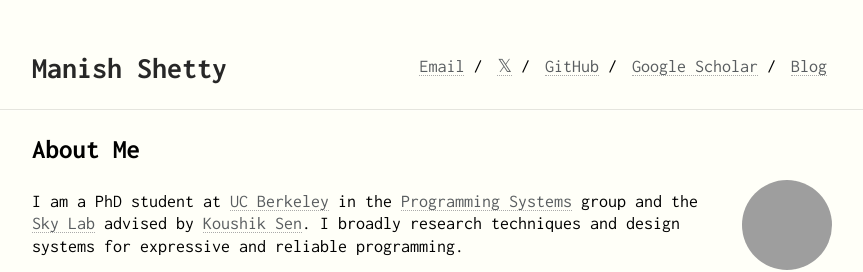
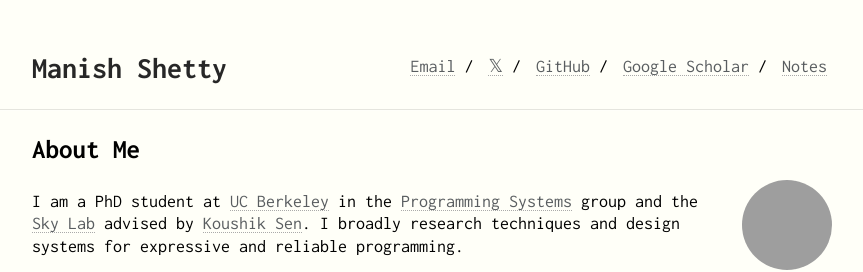
Before and after one commit to manishshettym/manishshettym.github.io, a Jekyll site: the page built from index.md, in a window 1280 px wide, cut to the strip 0-272 px from the top of the page. Shown: the whole strip, without its empty margins (208-1071 px from the left). Built offline with Jekyll 4.4.1, drawn with Linux system fonts in a browser that asks for light colours; grey boxes are pictures that could not be loaded.

Commit message:
feat: blog -> notes update

```diff
--- a/_config.yml
+++ b/_config.yml
@@ -44,8 +44,8 @@ nav:
    link: "https://github.com/manishshettym"
  - name: "Google Scholar"
    link: "https://scholar.google.com/citations?user=Fcu7r3YAAAAJ&hl=en"
- - name: "Blog"
-   link: "/blog"
+ - name: "Notes"
+   link: "/vigilant-memory"
 
 # Exclude from processing.
 # The following items will not be processed, by default.
```
